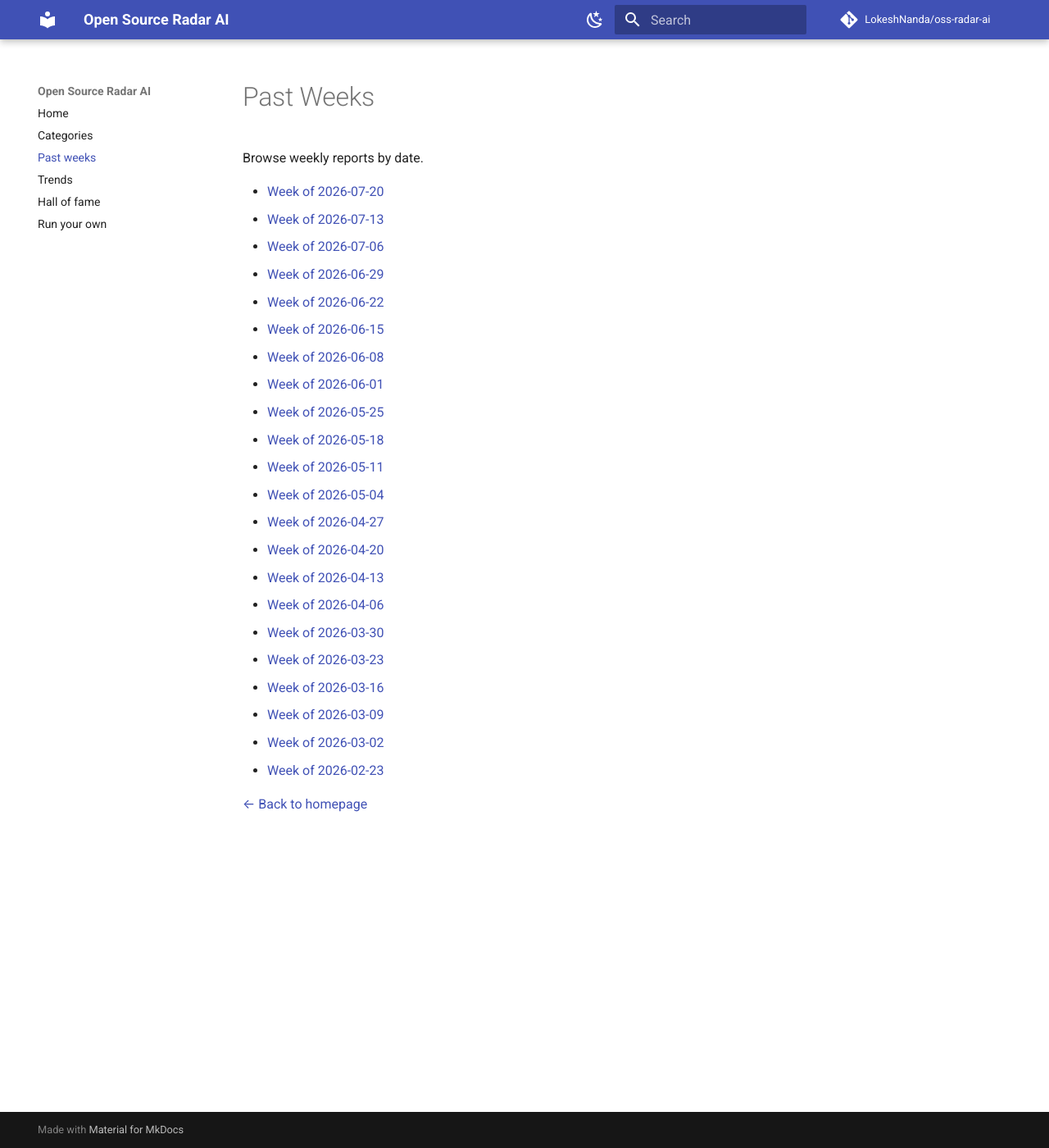
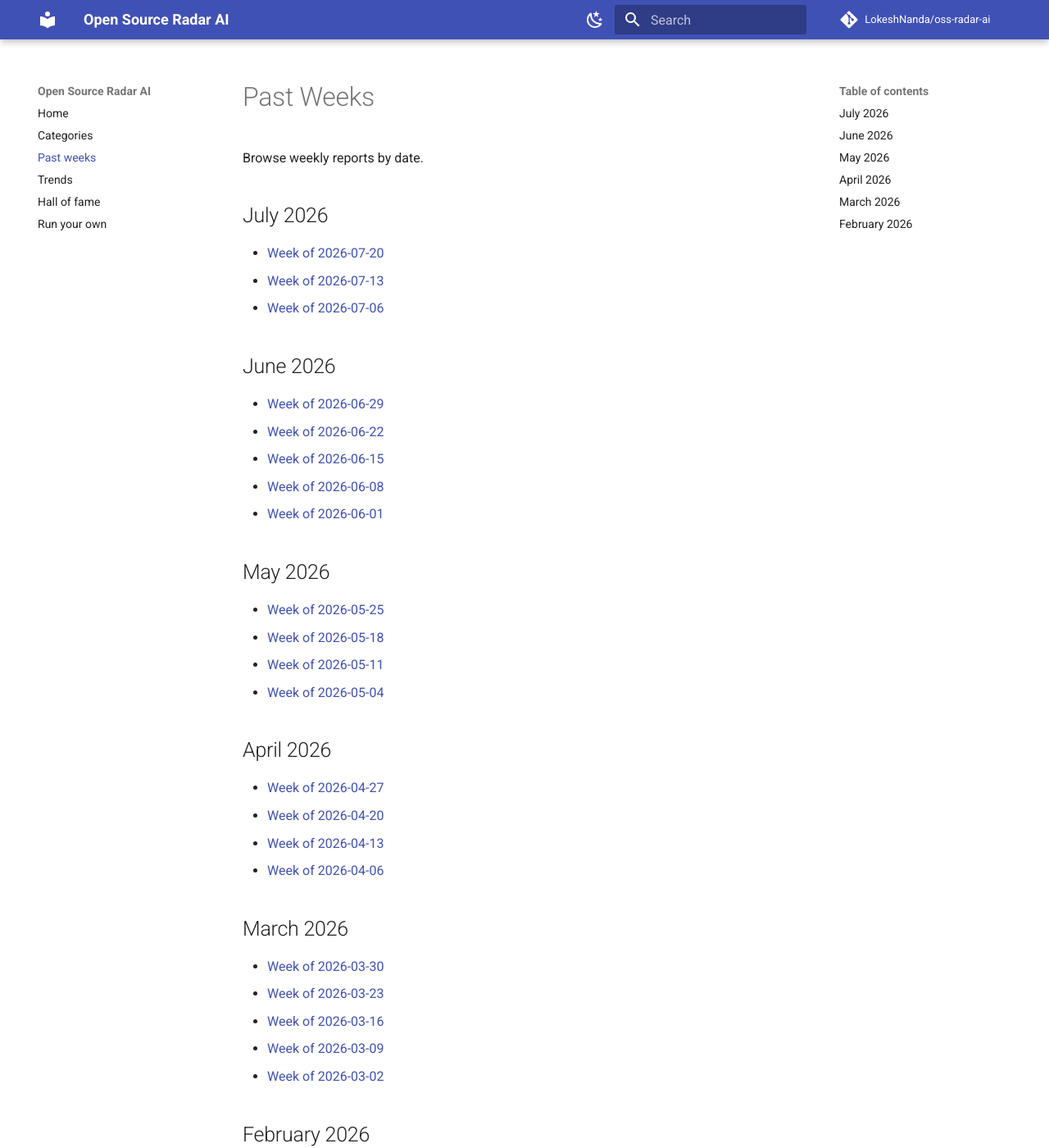
Before and after one commit to LokeshNanda/oss-radar-ai, an MkDocs documentation site: the page built from docs/archive.md, in a window 1280 px wide and 1400 px high. Shown: the whole window at 82% size. Built offline with MkDocs 1.6.1 and Material for MkDocs 9.7.7, drawn with Linux system fonts in a browser that asks for light colours; comment, search, counter and statistics services are not loaded.

Commit message:
feat: archive grouped by month
Co-Authored-By: Claude Fable 5 <noreply@anthropic.com>

```diff
--- a/docs/archive.md
+++ b/docs/archive.md
@@ -6,27 +6,39 @@ title: Past Weeks
 
 Browse weekly reports by date.
 
+## July 2026
+
 - [Week of 2026-07-20](reports/2026-07-20.md)
 - [Week of 2026-07-13](reports/2026-07-13.md)
 - [Week of 2026-07-06](reports/2026-07-06.md)
+## June 2026
+
 - [Week of 2026-06-29](reports/2026-06-29.md)
 - [Week of 2026-06-22](reports/2026-06-22.md)
 - [Week of 2026-06-15](reports/2026-06-15.md)
 - [Week of 2026-06-08](reports/2026-06-08.md)
 - [Week of 2026-06-01](reports/2026-06-01.md)
+## May 2026
+
 - [Week of 2026-05-25](reports/2026-05-25.md)
 - [Week of 2026-05-18](reports/2026-05-18.md)
 - [Week of 2026-05-11](reports/2026-05-11.md)
 - [Week of 2026-05-04](reports/2026-05-04.md)
+## April 2026
+
 - [Week of 2026-04-27](reports/2026-04-27.md)
 - [Week of 2026-04-20](reports/2026-04-20.md)
 - [Week of 2026-04-13](reports/2026-04-13.md)
 - [Week of 2026-04-06](reports/2026-04-06.md)
+## March 2026
+
 - [Week of 2026-03-30](reports/2026-03-30.md)
 - [Week of 2026-03-23](reports/2026-03-23.md)
 - [Week of 2026-03-16](reports/2026-03-16.md)
 - [Week of 2026-03-09](reports/2026-03-09.md)
 - [Week of 2026-03-02](reports/2026-03-02.md)
+## February 2026
+
 - [Week of 2026-02-23](reports/2026-02-23.md)
 
 [← Back to homepage](index.md)
```
Also changed, not shown: 2 other files.
